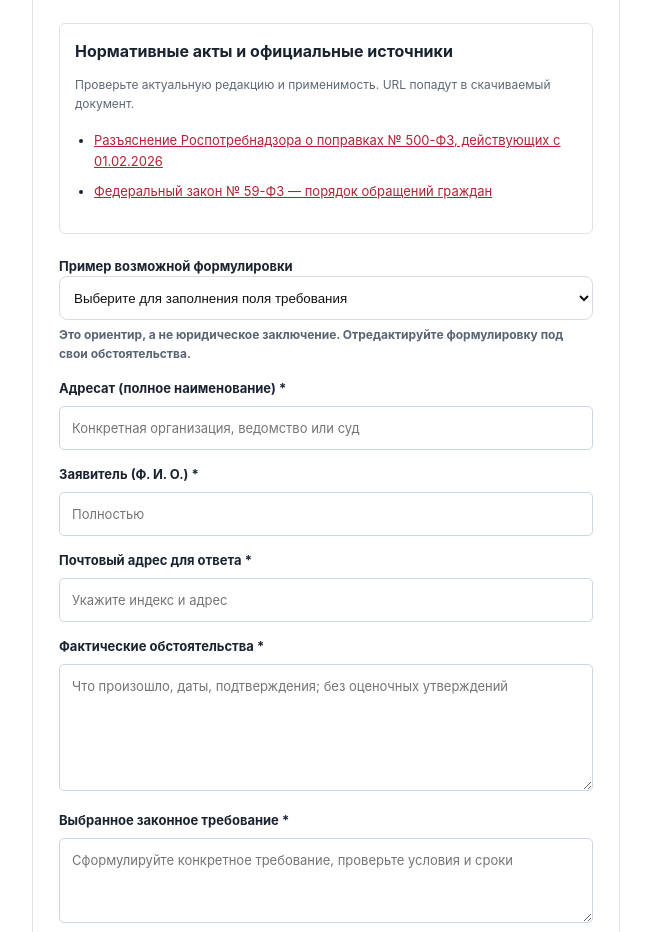
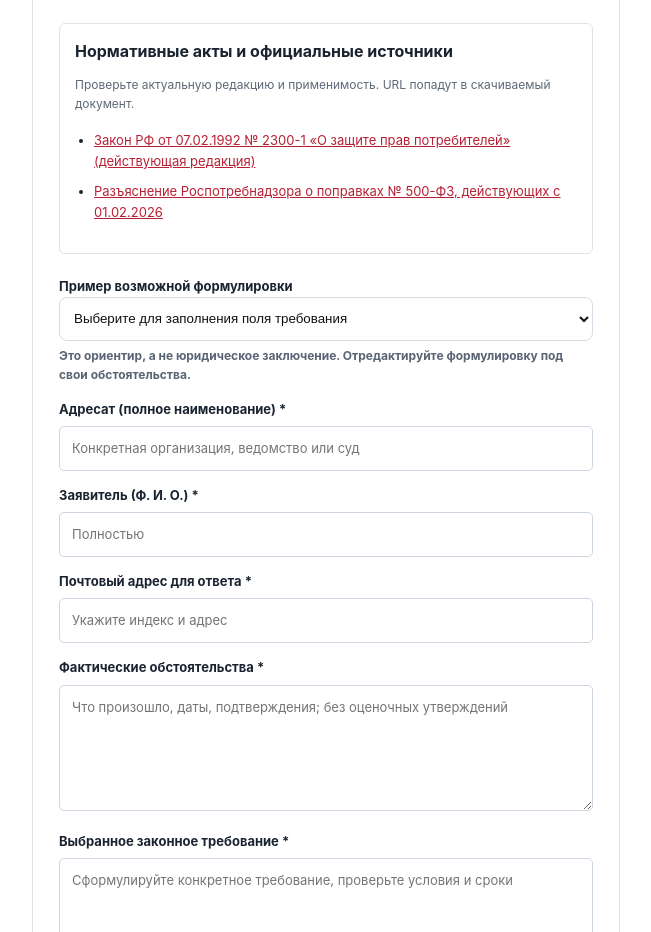
Before and after one commit to ymaslen77-tech/consumer-rights-portal, a Next.js app: page /dokumenty/pretensiya-obmen in a window 1280 px wide. Shown: the part 1280-2212 px from the top of the page, without its empty margins (8-659 px from the left). Built offline with nearby package versions, Linux system fonts and the light colour scheme.

Commit message:
fix: avoid inserting an appeals statute into ordinary standalone commercial claims

```diff
--- a/src/app/dokumenty/[slug]/page.tsx
+++ b/src/app/dokumenty/[slug]/page.tsx
@@ -10,5 +10,5 @@ export async function generateMetadata({params}:Params){const {slug}=await param
 export default async function DocumentPage({params}:Params){const {slug}=await params;const x=getDocument(slug);if(!x)notFound();return <><PageIntro eyebrow="ЧЕРНОВИК ДОКУМЕНТА" title={x.title} lead={x.scope}/><section className="container section"><Trail items={[{label:'Документы',href:'/dokumenty'},{label:x.title}]}/><div className="notice"><strong>Не автоматическое юридическое заключение</strong><p>Внесите фактические сведения, затем проверьте применимость требований, актуальную редакцию норм, сроки и порядок подачи. Шаблон не хранит введённые персональные данные и не направляет документ адресату.</p><SourceLink href={x.sourceUrl}>Официальный источник по тематике</SourceLink></div><DocumentBuilder slug={x.slug} title={x.title} recipient={x.recipient} requestHint={x.requestHint} legalBasis={x.legalBasis} claimType={x.claimType as ClaimType}
  legalLinks={(x.claimType==="court_document"?
  [STATUTES.courtForm,STATUTES.plenum17,STATUTES.courtPenalty,STATUTES.statute2026]:
- [STATUTES.statute2026,STATUTES.regulator]).map(x=>({title:x.name,url:x.url}))}
+ x.claimType==="state_notification"? [STATUTES.regulator,STATUTES.overview]: [STATUTES.overview,STATUTES.statute2026]).map(x=>({title:x.name,url:x.url}))}
  legalRisk="Это универсальная форма, не привязанная к выбранной ситуации. Для правильного набора отраслевых норм и условий сначала выберите свою ситуацию в каталоге." reviewDate="2026-11-02"/></section></>}
```
